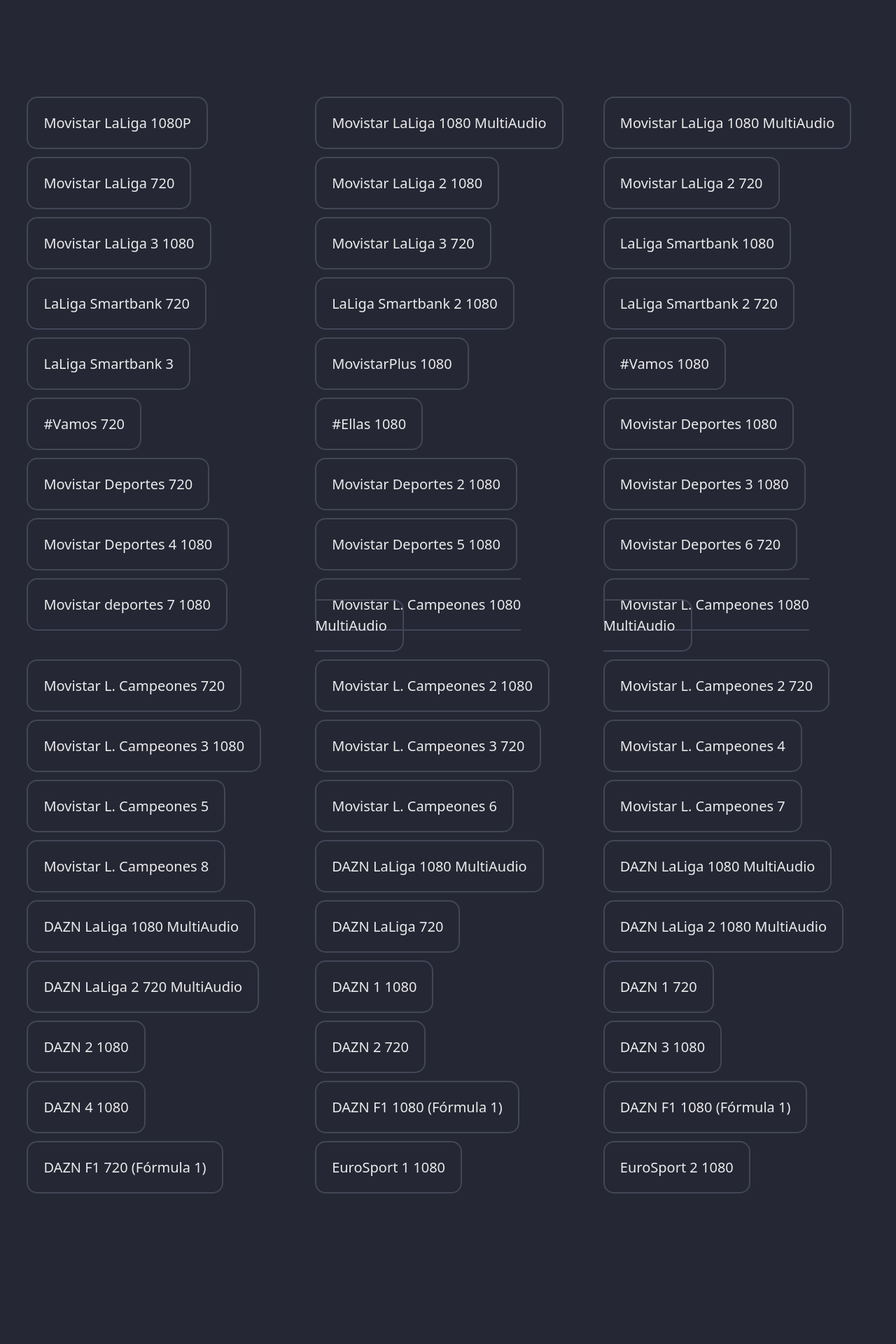
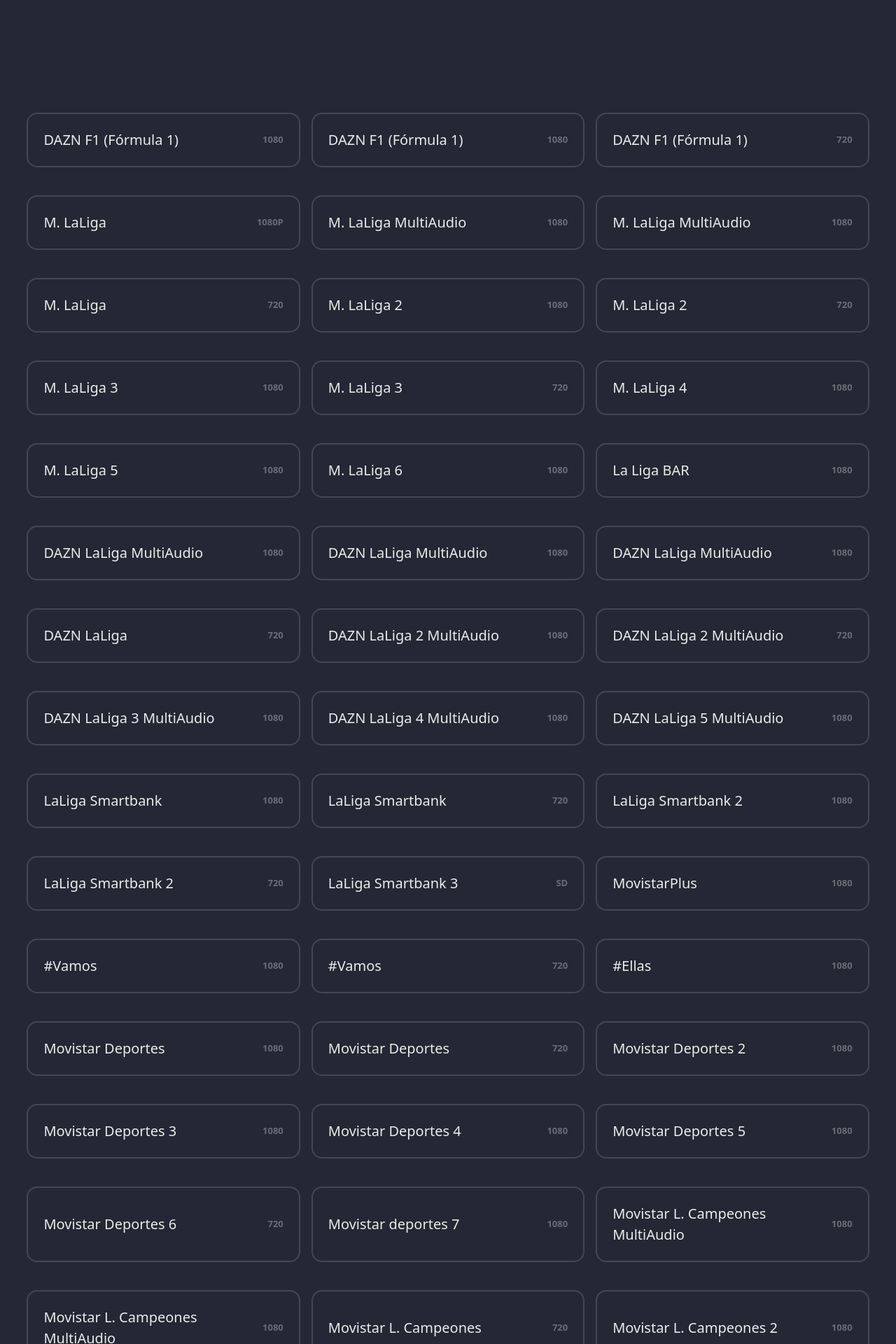
Before and after one commit to marcosvced/stream-links, a Nuxt app: page / in a window 1280 px wide. Shown: the part 240-2160 px from the top of the page at 70% size. Before the commit the page ends 1945 px from the top, so only its background shows below. Built offline with nearby package versions, Linux system fonts and the light colour scheme.

Commit message:
feat: enhance channel list with resolution and UI improvements
Added a resolution field to channel entries and displayed it in the UI. Improved styling for better responsiveness and hover effects, simplifying layouts and aligning elements.

```diff
--- a/src/pages/index.vue
+++ b/src/pages/index.vue
@@ -1,67 +1,92 @@
 <script setup lang="ts">
-import {ComputedRef} from 'vue'
+import { ComputedRef } from 'vue'
 import AInput from '~/lib/ui/components/a-input.vue'
 
 interface Link {
   name: string
+  resolution: string
   streamId: string
 }
 
 const links: Link[] = [
-  {name: 'Movistar LaLiga 1080P', streamId: '94d34491106e00394835c8cb68aa94481339b53f'},
-  {name: 'Movistar LaLiga 1080 MultiAudio', streamId: 'd3de78aebe544611a2347f54d5796bd87f16c92d'},
-  {name: 'Movistar LaLiga 1080 MultiAudio', streamId: '6d05b31e5e8fdae312fbd57897363a7b10ddb163'},
-  {name: 'Movistar LaLiga 720', streamId: '1bc437bce57b4b0450f6d1f8d818b7e97000745e'},
-  {name: 'Movistar LaLiga 2 1080', streamId: '83c6c4942d69f4aa324aa746c5d7dbfd7d1572b3'},
-  {name: 'Movistar LaLiga 2 720', streamId: 'f31a586422c9244196c810c84b6c85da350318a5'},
-  {name: 'Movistar LaLiga 3 1080', streamId: 'ebe14f1edeb49f2253e3b355a8beeadc9b4f0bc4'},
-  {name: 'Movistar LaLiga 3 720', streamId: '835639b89db00cc0d94660da3c10b6e38bfbcdc1'},
-  {name: 'LaLiga Smartbank 1080', streamId: 'b2706a7ffbea236a3b398139a3a606ada664c0eb'},
-  {name: 'LaLiga Smartbank 720', streamId: '121f719ebb94193c6086ef92865cf9b197750980'},
-  {name: 'LaLiga Smartbank 2 1080', streamId: '0cfdfde1b70623b8c210b0f7301be2a87456481d'},
-  {name: 'LaLiga Smartbank 2 720', streamId: '0a335406bad0b658aeddb2d38f8c0614b2e5623a'},
-  {name: 'LaLiga Smartbank 3', streamId: '20196007a6697a1f11589fd4c8bab6713c265e64'},
-  {name: 'MovistarPlus 1080', streamId: '56ac8e227d526e722624675ccdd91b0cc850582f'},
-  {name: '#Vamos 1080', streamId: 'd03c13b6723f66155d7a0df3692a3b073fe630f2'},
-  {name: '#Vamos 720', streamId: '12ba546d229bc39f01c3c18988a034b215fe6adb'},
-  {name: '#Ellas 1080', streamId: '67654e63b5065cdaa6c8e8d41bb5428b42b32830'},
-  {name: 'Movistar Deportes 1080', streamId: '55d4602cb22b0d8a33c10c2c2f42dae64a9e8895'},
-  {name: 'Movistar Deportes 720', streamId: '3a74d9869b13e763476800740c6625e715a39879'},
-  {name: 'Movistar Deportes 2 1080', streamId: '639c561dd57fa3fc91fde715caeb696c5efb7ce7'},
-  {name: 'Movistar Deportes 3 1080', streamId: '571bff4d12b1791eb99dbf20bec38e630693a6a3'},
-  {name: 'Movistar Deportes 4 1080', streamId: 'b4d1308a61e4caf8c06ac3d6ce89d165c015c2fb'},
-  {name: 'Movistar Deportes 5 1080', streamId: 'fcc0fd75bf1dba40b108fcf0d3514e0e549bfbac'},
-  {name: 'Movistar Deportes 6 720', streamId: 'cc5782d37ae6b6e0bab396dd64074982d0879046'},
-  {name: 'Movistar deportes 7 1080', streamId: '070f82d6443a52962d6a2ed9954c979b29404932'},
-  {name: 'Movistar L. Campeones 1080 MultiAudio', streamId: '0a26e20f39845e928411e09a124374fccb6e1478'},
-  {name: 'Movistar L. Campeones 1080 MultiAudio', streamId: '775abd8697715c48a357906d40734ccd2a10513c'},
-  {name: 'Movistar L. Campeones 720', streamId: '8edb264520569b2280c5e86b2dc734e120032903'},
-  {name: 'Movistar L. Campeones 2 1080', streamId: 'c070cdb701fc46bb79d17568d99fc64620443d63'},
-  {name: 'Movistar L. Campeones 2 720', streamId: 'abdf9058786a48623d0de51a3adb414ae10b6e72'},
-  {name: 'Movistar L. Campeones 3 1080', streamId: '3618edda333dad5374ac2c801f5f14483934b97d'},
-  {name: 'Movistar L. Campeones 3 720', streamId: '0b348cc1ae499e810729661878764a0fab88ab69'},
-  {name: 'Movistar L. Campeones 4', streamId: '65a18a6bd83918a9586b673fec12405aaf4e9f7d'},
-  {name: 'Movistar L. Campeones 5', streamId: '11744c25a594e17d587ed0871fe40ff21b4bd1e0'},
-  {name: 'Movistar L. Campeones 6', streamId: 'fdda1f0dd8c33fbdc5a66ab98e291f570cae67cd'},
-  {name: 'Movistar L. Campeones 7', streamId: 'b7f47db93dced60f54e8f89e2366ed061b534049'},
-  {name: 'Movistar L. Campeones 8', streamId: 'd298c6e5c8be71f5995b45289c6388b225318b3c'},
-  {name: 'DAZN LaLiga 1080 MultiAudio', streamId: '110d441ddc9713a7452588770d2bc85504672f47'},
-  {name: 'DAZN LaLiga 1080 MultiAudio', streamId: 'ec29289b0b14756e686c03a501bae1efa05be70c'},
-  {name: 'DAZN LaLiga 1080 MultiAudio', streamId: '6de4794cd02f88f14354b5996823413a59a1de0f'},
-  {name: 'DAZN LaLiga 720', streamId: '8c8c1e047a1c5ed213ba74722a5345dc55c3c0eb'},
-  {name: 'DAZN LaLiga 2 1080 MultiAudio', streamId: '97ba38d47680954be40e48bd8f43e17222fefecb'},
-  {name: 'DAZN LaLiga 2 720 MultiAudio', streamId: '51dbbfb42f8091e4ea7a2186b566a40e780953d9'},
-  {name: 'DAZN 1 1080', streamId: '7cf0086fa7d478f51dbba952865c79e66cb9add5'},
-  {name: 'DAZN 1 720', streamId: '35c7f0c966ecde3390f4510bb4caded40018c07a'},
-  {name: 'DAZN 2 1080', streamId: 'ca923c9873fd206a41c1e83ff8fc40e3cf323c9a'},
-  {name: 'DAZN 2 720', streamId: 'a929eeec1268d69d1556a2e3ace793b2577d8810'},
-  {name: 'DAZN 3 1080', streamId: '19cd05c7ae26f22737ae5728b571ca36abd8a2e8'},
-  {name: 'DAZN 4 1080', streamId: '4e83f23945ab3e43982045f88ec31daaa4683102'},
-  {name: 'DAZN F1 1080 (Fórmula 1)', streamId: 'd6281d4e6310269b416180442a470d23a4a99dc9'},
-  {name: 'DAZN F1 1080 (Fórmula 1)', streamId: '2c6e4c897661e6b0257bfe931b66d20b2ec763b6'},
-  {name: 'DAZN F1 720 (Fórmula 1)', streamId: '268289e7a3c5209960b53b4d43c8c65fab294b85'},
-  {name: 'EuroSport 1 1080', streamId: '16ffa1713f42aa27317ee039a2bd0cdbc89a1580'},
-  {name: 'EuroSport 2 1080', streamId: '98784fa0714190de289f42eb5b84e405df7e685a'},
+  // DAZN F1
+  { name: 'DAZN F1 (Fórmula 1)', resolution: '1080', streamId: 'd6281d4e6310269b416180442a470d23a4a99dc9' },
+  { name: 'DAZN F1 (Fórmula 1)', resolution: '1080', streamId: '2c6e4c897661e6b0257bfe931b66d20b2ec763b6' },
+  { name: 'DAZN F1 (Fórmula 1)', resolution: '720', streamId: '268289e7a3c5209960b53b4d43c8c65fab294b85' },
+
+  // M. LaLiga
+  { name: 'M. LaLiga', resolution: '1080P', streamId: '94d34491106e00394835c8cb68aa94481339b53f' },
+  { name: 'M. LaLiga MultiAudio', resolution: '1080', streamId: 'd3de78aebe544611a2347f54d5796bd87f16c92d' },
+  { name: 'M. LaLiga MultiAudio', resolution: '1080', streamId: '6d05b31e5e8fdae312fbd57897363a7b10ddb163' },
+  { name: 'M. LaLiga', resolution: '720', streamId: '1bc437bce57b4b0450f6d1f8d818b7e97000745e' },
+  { name: 'M. LaLiga 2', resolution: '1080', streamId: '83c6c4942d69f4aa324aa746c5d7dbfd7d1572b3' },
+  { name: 'M. LaLiga 2', resolution: '720', streamId: 'f31a586422c9244196c810c84b6c85da350318a5' },
+  { name: 'M. LaLiga 3', resolution: '1080', streamId: 'ebe14f1edeb49f2253e3b355a8beeadc9b4f0bc4' },
+  { name: 'M. LaLiga 3', resolution: '720', streamId: '835639b89db00cc0d94660da3c10b6e38bfbcdc1' },
+  { name: 'M. LaLiga 4', resolution: '1080', streamId: '68697ea4f261289d97bbc3418ad3cbc4180aa32f' },
+  { name: 'M. LaLiga 5', resolution: '1080', streamId: 'c4bb3a84628b4e00fcca7f71279d05e1ce34b59b' },
+  { name: 'M. LaLiga 6', resolution: '1080', streamId: 'a0c7f911f35d72c1abc86c89604e1d4171bf664f' },
+
+  // La Liga BAR
+  { name: 'La Liga BAR', resolution: '1080', streamId: '608b0faf7d3d25f6fe5dba13d5e4b4142949990e' },
+
+  // DAZN LaLiga
+  { name: 'DAZN LaLiga MultiAudio', resolution: '1080', streamId: '110d441ddc9713a7452588770d2bc85504672f47' },
+  { name: 'DAZN LaLiga MultiAudio', resolution: '1080', streamId: 'ec29289b0b14756e686c03a501bae1efa05be70c' },
+  { name: 'DAZN LaLiga MultiAudio', resolution: '1080', streamId: '6de4794cd02f88f14354b5996823413a59a1de0f' },
+  { name: 'DAZN LaLiga', resolution: '720', streamId: '8c8c1e047a1c5ed213ba74722a5345dc55c3c0eb' },
+  { name: 'DAZN LaLiga 2 MultiAudio', resolution: '1080', streamId: '97ba38d47680954be40e48bd8f43e17222fefecb' },
+  { name: 'DAZN LaLiga 2 MultiAudio', resolution: '720', streamId: '51dbbfb42f8091e4ea7a2186b566a40e780953d9' },
+  { name: 'DAZN LaLiga 3 MultiAudio', resolution: '1080', streamId: '3c72639799f5471b213a073f4c1c6bf28bd08035' },
+  { name: 'DAZN LaLiga 4 MultiAudio', resolution: '1080', streamId: '3fc9d954b818522ff07dfe70051b6ea7a5ebbc61' },
+  { name: 'DAZN LaLiga 5 MultiAudio', resolution: '1080', streamId: '922edf7e1c015026082b7f8061cf8159cb4afafd' },
+
+  // LaLiga Smartbank
+  { name: 'LaLiga Smartbank', resolution: '1080', streamId: 'b2706a7ffbea236a3b398139a3a606ada664c0eb' },
+  { name: 'LaLiga Smartbank', resolution: '720', streamId: '121f719ebb94193c6086ef92865cf9b197750980' },
+  { name: 'LaLiga Smartbank 2', resolution: '1080', streamId: '0cfdfde1b70623b8c210b0f7301be2a87456481d' },
+  { name: 'LaLiga Smartbank 2', resolution: '720', streamId: '0a335406bad0b658aeddb2d38f8c0614b2e5623a' },
+  { name: 'LaLiga Smartbank 3', resolution: 'SD', streamId: 'fefd45ed6ff415e05f1341b7d9da2988eacd13ea' },
+
+  // Movistar Deportes
+  { name: 'MovistarPlus', resolution: '1080', streamId: '56ac8e227d526e722624675ccdd91b0cc850582f' },
+  { name: '#Vamos', resolution: '1080', streamId: 'd03c13b6723f66155d7a0df3692a3b073fe630f2' },
+  { name: '#Vamos', resolution: '720', streamId: '12ba546d229bc39f01c3c18988a034b215fe6adb' },
+  { name: '#Ellas', resolution: '1080', streamId: '67654e63b5065cdaa6c8e8d41bb5428b42b32830' },
+  { name: 'Movistar Deportes', resolution: '1080', streamId: '55d4602cb22b0d8a33c10c2c2f42dae64a9e8895' },
+  { name: 'Movistar Deportes', resolution: '720', streamId: '3a74d9869b13e763476800740c6625e715a39879' },
+  { name: 'Movistar Deportes 2', resolution: '1080', streamId: '639c561dd57fa3fc91fde715caeb696c5efb7ce7' },
+  { name: 'Movistar Deportes 3', resolution: '1080', streamId: '571bff4d12b1791eb99dbf20bec38e630693a6a3' },
+  { name: 'Movistar Deportes 4', resolution: '1080', streamId: 'b4d1308a61e4caf8c06ac3d6ce89d165c015c2fb' },
+  { name: 'Movistar Deportes 5', resolution: '1080', streamId: 'fcc0fd75bf1dba40b108fcf0d3514e0e549bfbac' },
+  { name: 'Movistar Deportes 6', resolution: '720', streamId: 'cc5782d37ae6b6e0bab396dd64074982d0879046' },
+  { name: 'Movistar deportes 7', resolution: '1080', streamId: '070f82d6443a52962d6a2ed9954c979b29404932' },
+
+  // Movistar Liga de Campeones
+  { name: 'Movistar L. Campeones MultiAudio', resolution: '1080', streamId: '0a26e20f39845e928411e09a124374fccb6e1478' },
+  { name: 'Movistar L. Campeones MultiAudio', resolution: '1080', streamId: '775abd8697715c48a357906d40734ccd2a10513c' },
+  { name: 'Movistar L. Campeones', resolution: '720', streamId: '8edb264520569b2280c5e86b2dc734e120032903' },
+  { name: 'Movistar L. Campeones 2', resolution: '1080', streamId: 'c070cdb701fc46bb79d17568d99fc64620443d63' },
+  { name: 'Movistar L. Campeones 2', resolution: '720', streamId: 'abdf9058786a48623d0de51a3adb414ae10b6e72' },
+  { name: 'Movistar L. Campeones 3', resolution: '1080', streamId: '3618edda333dad5374ac2c801f5f14483934b97d' },
+  { name: 'Movistar L. Campeones 3', resolution: '720', streamId: '0b348cc1ae499e810729661878764a0fab88ab69' },
+  { name: 'Movistar L. Campeones 4', resolution: 'SD', streamId: '65a18a6bd83918a9586b673fec12405aaf4e9f7d' },
+  { name: 'Movistar L. Campeones 5', resolution: 'SD', streamId: '11744c25a594e17d587ed0871fe40ff21b4bd1e0' },
+  { name: 'Movistar L. Campeones 6', resolution: 'SD', streamId: 'fdda1f0dd8c33fbdc5a66ab98e291f570cae67cd' },
+  { name: 'Movistar L. Campeones 7', resolution: 'SD', streamId: 'b7f47db93dced60f54e8f89e2366ed061b534049' },
+  { name: 'Movistar L. Campeones 8', resolution: 'SD', streamId: 'd298c6e5c8be71f5995b45289c6388b225318b3c' },
+
+  // DAZN
+  { name: 'DAZN 1', resolution: '1080', streamId: '7cf0086fa7d478f51dbba952865c79e66cb9add5' },
+  { name: 'DAZN 1', resolution: '720', streamId: '35c7f0c966ecde3390f4510bb4caded40018c07a' },
+  { name: 'DAZN 2', resolution: '1080', streamId: 'ca923c9873fd206a41c1e83ff8fc40e3cf323c9a' },
+  { name: 'DAZN 2', resolution: '720', streamId: 'a929eeec1268d69d1556a2e3ace793b2577d8810' },
+  { name: 'DAZN 3', resolution: '1080', streamId: '19cd05c7ae26f22737ae5728b571ca36abd8a2e8' },
+  { name: 'DAZN 4', resolution: '1080', streamId: '4e83f23945ab3e43982045f88ec31daaa4683102' },
+
+  // EuroSport
+  { name: 'EuroSport 1', resolution: '1080', streamId: '16ffa1713f42aa27317ee039a2bd0cdbc89a1580' },
+  { name: 'EuroSport 2', resolution: '1080', streamId: '98784fa0714190de289f42eb5b84e405df7e685a' },
 ]
 
 const filter = ref('')
@@ -73,12 +98,17 @@
 <template>
   <div class='-container'>
     <div class='p-links'>
-      <a-input :value='filter' class='-mt-14 -mb-14 links__filter' placeholder='Escribe o nome do canal'
-               @update:value='filter = $event'/>
+      <a-input
+        :value='filter'
+        class='-mt-14 -mb-14 links__filter'
+        placeholder='Escribe o nome do canal'
+        @update:value='filter = $event'
+      />
       <ul class='links__items'>
         <li v-for='channel in streamIds' :key='channel.streamId' class='-pb-1 -pt-1 item__link'>
-          <nuxt-link class="link" :to='`acestream://${channel.streamId}`'>
-            {{ channel.name }}
+          <nuxt-link class='link' :to='`acestream://${channel.streamId}`'>
+            <span class='name'>{{ channel.name }}</span>
+            <small class='resolution'>{{ channel.resolution }}</small>
           </nuxt-link>
         </li>
       </ul>
@@ -90,12 +120,13 @@
 .links__filter {
   position: sticky;
   top: 2em;
+  z-index: 1;
 }
 
 .links__items {
   display: grid;
-  grid-template-columns: 1fr 1fr 1fr;
-  gap: 2rem;
+  grid-template-columns: repeat(auto-fit, minmax(300px, 1fr));
+  gap: 1rem;
 }
 
 .item__link {
@@ -104,12 +135,22 @@
 
 .item__link .link  {
   width: 100%;
+  height: 100%;
+  display: flex;
+  align-items: center;
   font-size: var(--font-size);
   border: 2px solid var(--c-medium-light);
-  margin-bottom: 32px;
   padding: 22px;
   border-radius: var(--border-radius);
   cursor: pointer;
+  justify-content: space-between;
 }
-
+.item__link .resolution {
+  opacity: .35;
+  font-weight: bold;
+  font-size: .65em;
+}
+.item__link .link:hover {
+  background-color: var(--c-medium-light);
+}
 </style>
```
